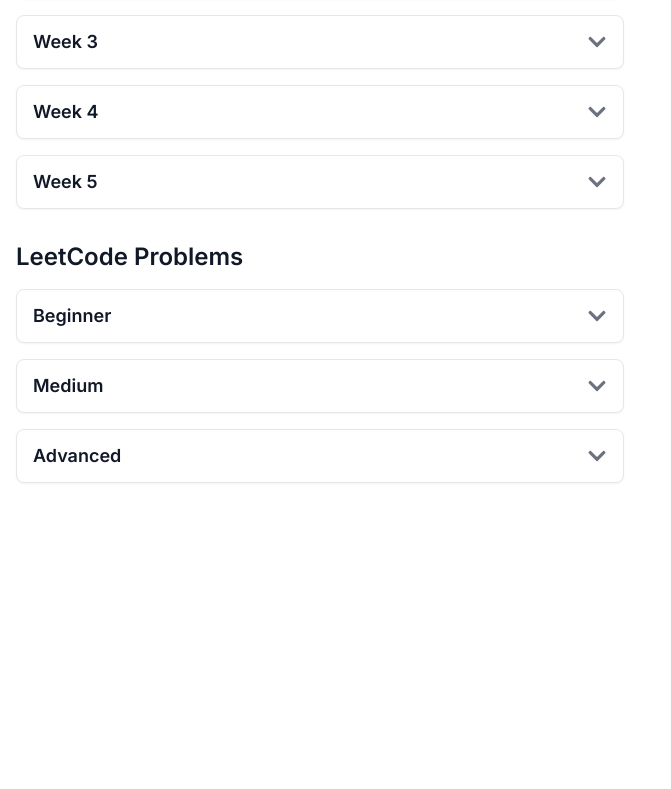
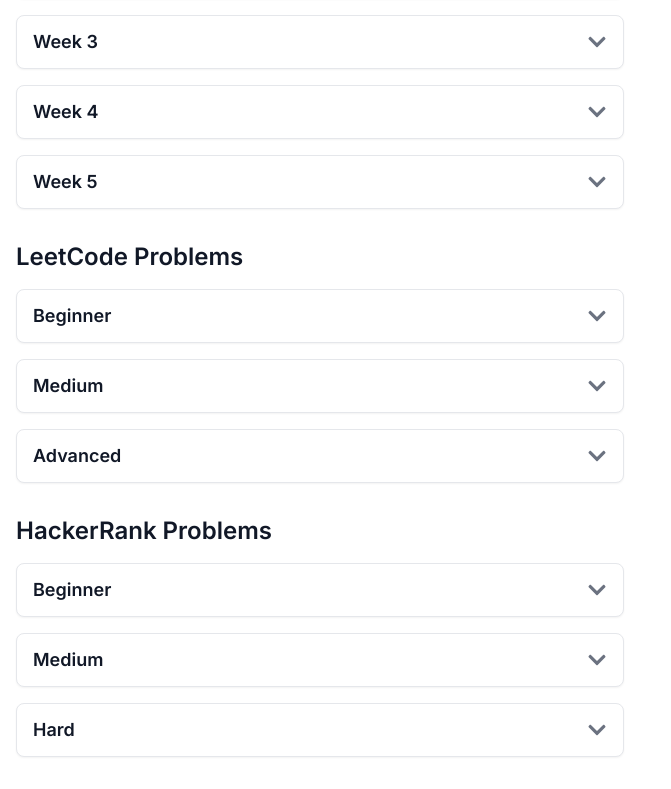
Before and after one commit to IshaanD-RX6600/Coding-Club-Website, a Next.js app: page /challenges in a window 1280 px wide. Shown: the part 840-1629 px from the top of the page, without its empty margins (0-671 px from the left). Before the commit the page ends 1355 px from the top, so only its background shows below. Built offline with nearby package versions, Linux system fonts and the light colour scheme.

Commit message:
Final push of the Day for ishaan

```diff
--- a/src/app/challenges/page.tsx
+++ b/src/app/challenges/page.tsx
@@ -26,6 +26,24 @@ export default function ChallengesPage() {
       { title: 'Regular Expression Matching', link: 'https://leetcode.com/problems/regular-expression-matching/description/' },
       { title: 'Reverse Nodes in K-Group', link: 'https://leetcode.com/problems/reverse-nodes-in-k-group/description/' },
       { title: 'Substring with Concatenation of All Words', link: 'https://leetcode.com/problems/substring-with-concatenation-of-all-words/description/' }
+    ]
+  };
+
+  const hackerrankProblems = {
+    beginner: [
+      { title: 'Subarray Division', link: 'https://www.hackerrank.com/challenges/the-birthday-bar/problem?isFullScreen=true' },
+      { title: 'Simple Array Sum', link: 'https://www.hackerrank.com/challenges/simple-array-sum/problem?isFullScreen=true' },
+      { title: 'Bill Division', link: 'https://www.hackerrank.com/challenges/bon-appetit/problem?isFullScreen=true' }
+    ],
+    medium: [
+      { title: 'Forming a Magic Square', link: 'https://www.hackerrank.com/challenges/magic-square-forming/problem?isFullScreen=true' },
+      { title: 'Sparse Arrays', link: 'https://www.hackerrank.com/challenges/sparse-arrays/problem?isFullScreen=true' },
+      { title: 'Cycle Detection', link: 'https://www.hackerrank.com/challenges/detect-whether-a-linked-list-contains-a-cycle/problem?isFullScreen=true' }
+    ],
+    hard: [
+      { title: "Kitty's Calculations on a Tree", link: 'https://www.hackerrank.com/challenges/kittys-calculations-on-a-tree/problem?isFullScreen=true' },
+      { title: 'Square-Ten Tree', link: 'https://www.hackerrank.com/challenges/square-ten-tree/problem?isFullScreen=true' },
+      { title: 'Determining DNA Health', link: 'https://www.hackerrank.com/challenges/determining-dna-health/problem?isFullScreen=true' }
     ]
   };
 
@@ -170,6 +188,117 @@ export default function ChallengesPage() {
                   {expandedCategory === 'advanced' && (
                     <div className="px-4 py-3 space-y-3 border-t border-gray-200 dark:border-gray-700">
                       {leetcodeProblems.advanced.map((problem, index) => (
+                        <div key={index} className="flex items-center justify-between bg-gray-50 dark:bg-gray-700 p-3 rounded-lg border border-gray-200 dark:border-gray-600">
+                          <div className="flex-1">
+                            <h4 className="font-medium text-gray-900 dark:text-white">Problem {index + 1}: {problem.title}</h4>
+                          </div>
+                          <a
+                            href={problem.link}
+                            target="_blank"
+                            rel="noopener noreferrer"
+                            className="flex items-center gap-2 text-blue-600 hover:text-blue-700 dark:text-blue-400 dark:hover:text-blue-300"
+                          >
+                            Solve <FaExternalLinkAlt className="h-4 w-4" />
+                          </a>
+                        </div>
+                      ))}
+                    </div>
+                  )}
+                </div>
+              </div>
+            </div>
+
+            <div className="mt-8">
+              <h2 className="text-2xl font-semibold mb-4 text-gray-900 dark:text-white">HackerRank Problems</h2>
+
+              <div className="space-y-4">
+                {/* Beginner Problems */}
+                <div className="bg-white dark:bg-gray-800 rounded-lg overflow-hidden shadow-sm border border-gray-200 dark:border-gray-700">
+                  <button
+                    onClick={() => setExpandedCategory(expandedCategory === 'hr-beginner' ? null : 'hr-beginner')}
+                    className="w-full px-4 py-3 flex items-center justify-between text-left hover:bg-gray-50 dark:hover:bg-gray-700 transition-colors"
+                  >
+                    <h3 className="text-lg font-semibold text-gray-900 dark:text-white">Beginner</h3>
+                    {expandedCategory === 'hr-beginner' ? (
+                      <FaChevronUp className="h-5 w-5 text-gray-500 dark:text-gray-400" />
+                    ) : (
+                      <FaChevronDown className="h-5 w-5 text-gray-500 dark:text-gray-400" />
+                    )}
+                  </button>
+
+                  {expandedCategory === 'hr-beginner' && (
+                    <div className="px-4 py-3 space-y-3 border-t border-gray-200 dark:border-gray-700">
+                      {hackerrankProblems.beginner.map((problem, index) => (
+                        <div key={index} className="flex items-center justify-between bg-gray-50 dark:bg-gray-700 p-3 rounded-lg border border-gray-200 dark:border-gray-600">
+                          <div className="flex-1">
+                            <h4 className="font-medium text-gray-900 dark:text-white">Problem {index + 1}: {problem.title}</h4>
+                          </div>
+                          <a
+                            href={problem.link}
+                            target="_blank"
+                            rel="noopener noreferrer"
+                            className="flex items-center gap-2 text-blue-600 hover:text-blue-700 dark:text-blue-400 dark:hover:text-blue-300"
+                          >
+                            Solve <FaExternalLinkAlt className="h-4 w-4" />
+                          </a>
+                        </div>
+                      ))}
+                    </div>
+                  )}
+                </div>
+
+                {/* Medium Problems */}
+                <div className="bg-white dark:bg-gray-800 rounded-lg overflow-hidden shadow-sm border border-gray-200 dark:border-gray-700">
+                  <button
+                    onClick={() => setExpandedCategory(expandedCategory === 'hr-medium' ? null : 'hr-medium')}
+                    className="w-full px-4 py-3 flex items-center justify-between text-left hover:bg-gray-50 dark:hover:bg-gray-700 transition-colors"
+                  >
+                    <h3 className="text-lg font-semibold text-gray-900 dark:text-white">Medium</h3>
+                    {expandedCategory === 'hr-medium' ? (
+                      <FaChevronUp className="h-5 w-5 text-gray-500 dark:text-gray-400" />
+                    ) : (
+                      <FaChevronDown className="h-5 w-5 text-gray-500 dark:text-gray-400" />
+                    )}
+                  </button>
+
+                  {expandedCategory === 'hr-medium' && (
+                    <div className="px-4 py-3 space-y-3 border-t border-gray-200 dark:border-gray-700">
+                      {hackerrankProblems.medium.map((problem, index) => (
+                        <div key={index} className="flex items-center justify-between bg-gray-50 dark:bg-gray-700 p-3 rounded-lg border border-gray-200 dark:border-gray-600">
+                          <div className="flex-1">
+                            <h4 className="font-medium text-gray-900 dark:text-white">Problem {index + 1}: {problem.title}</h4>
+                          </div>
+                          <a
+                            href={problem.link}
+                            target="_blank"
+                            rel="noopener noreferrer"
+                            className="flex items-center gap-2 text-blue-600 hover:text-blue-700 dark:text-blue-400 dark:hover:text-blue-300"
+                          >
+                            Solve <FaExternalLinkAlt className="h-4 w-4" />
+                          </a>
+                        </div>
+                      ))}
+                    </div>
+                  )}
+                </div>
+
+                {/* Hard Problems */}
+                <div className="bg-white dark:bg-gray-800 rounded-lg overflow-hidden shadow-sm border border-gray-200 dark:border-gray-700">
+                  <button
+                    onClick={() => setExpandedCategory(expandedCategory === 'hr-hard' ? null : 'hr-hard')}
+                    className="w-full px-4 py-3 flex items-center justify-between text-left hover:bg-gray-50 dark:hover:bg-gray-700 transition-colors"
+                  >
+                    <h3 className="text-lg font-semibold text-gray-900 dark:text-white">Hard</h3>
+                    {expandedCategory === 'hr-hard' ? (
+                      <FaChevronUp className="h-5 w-5 text-gray-500 dark:text-gray-400" />
+                    ) : (
+                      <FaChevronDown className="h-5 w-5 text-gray-500 dark:text-gray-400" />
+                    )}
+                  </button>
+
+                  {expandedCategory === 'hr-hard' && (
+                    <div className="px-4 py-3 space-y-3 border-t border-gray-200 dark:border-gray-700">
+                      {hackerrankProblems.hard.map((problem, index) => (
                         <div key={index} className="flex items-center justify-between bg-gray-50 dark:bg-gray-700 p-3 rounded-lg border border-gray-200 dark:border-gray-600">
                           <div className="flex-1">
                             <h4 className="font-medium text-gray-900 dark:text-white">Problem {index + 1}: {problem.title}</h4>
```
